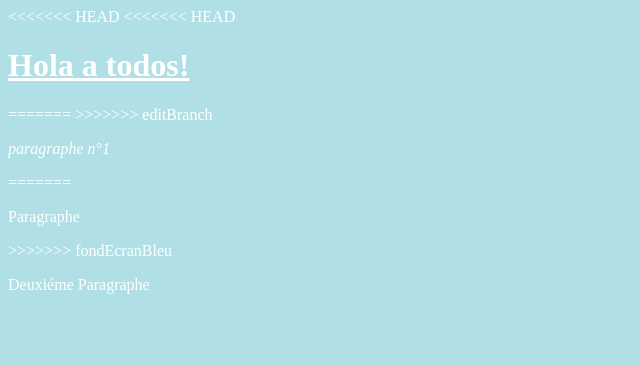
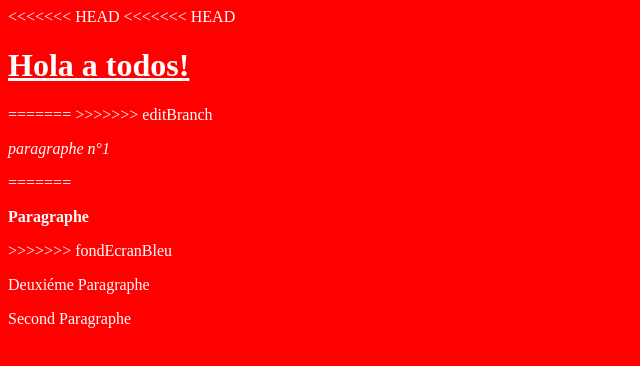
Before and after one commit to nidhalBougatf/projet-nidhal, a plain HTML site: page index.html in a window 1280 px wide. Shown: the whole page, without its empty margins (0-640 px from the left). Drawn offline with Linux system fonts and the light colour scheme.

Commit message:
modification index.html sur gitHub

```diff
--- a/index.html
+++ b/index.html
@@ -15,9 +15,10 @@
 >>>>>>> editBranch
 <p><i>paragraphe n°1</i></p>
 =======
-<body style="background-color:powderblue;color: white;" >
- <p>Paragraphe</p>
+<body style="background-color:red;color: white;" >
+  <b><p>Paragraphe</p></b>
 >>>>>>> fondEcranBleu
   <p>Deuxiéme Paragraphe</p>
+  <p>Second Paragraphe</p>
 </body>
 </html>
```
